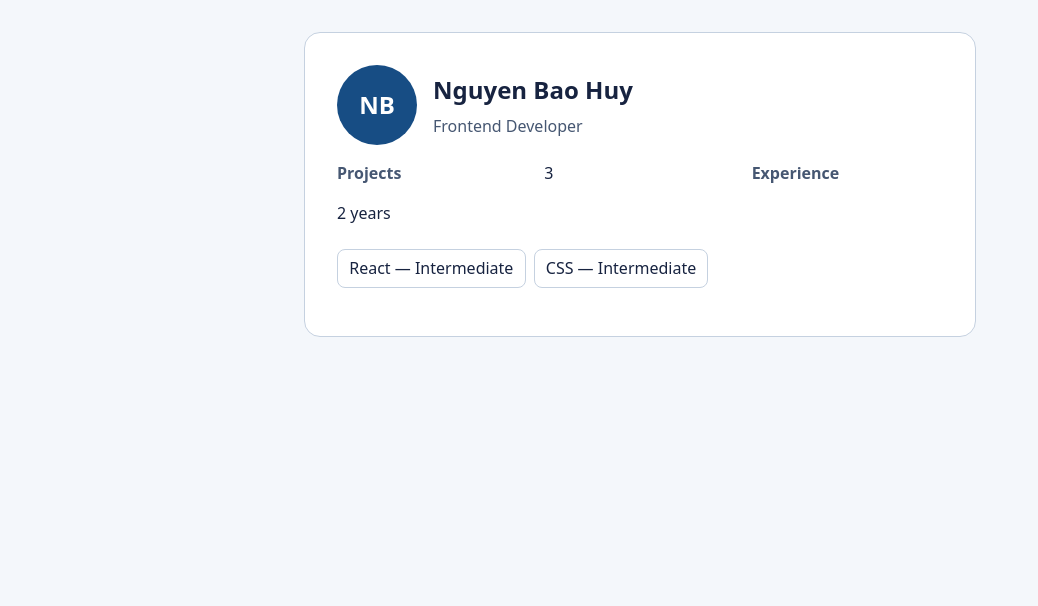
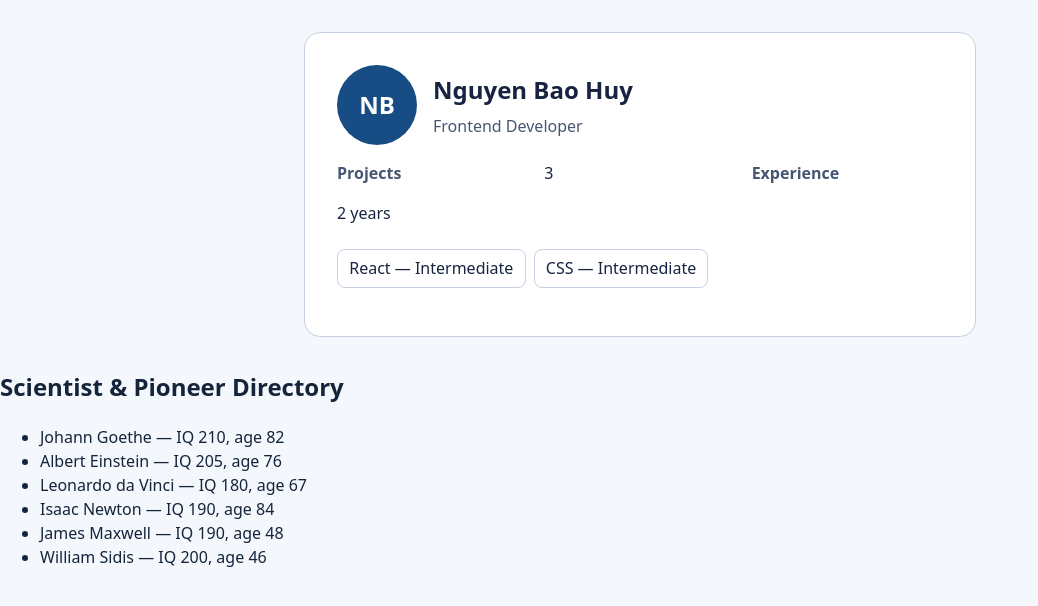
Before and after one commit to Bo-hwi/lab03-web-application, a React (Vite) app: page / in a window 1280 px wide. Shown: the top 606 px of the page, without its empty margins (0-1038 px from the left). Built offline with nearby package versions, Linux system fonts and the light colour scheme.

Commit message:
feat(ex2): normalize smartPeople schema with stable IDs

```diff
--- a/src/App.jsx
+++ b/src/App.jsx
@@ -1,4 +1,5 @@
 import { DeveloperCard } from "./components/DeveloperCard.jsx";
+import { ScientistDirectory } from "./components/ScientistDirectory.jsx";
 
 const skills = [
   { id: "react", name: "React", level: "Intermediate" },
@@ -6,5 +7,10 @@ const skills = [
 ];
 
 export default function App() {
-  return <main><DeveloperCard metrics={{ Projects: 3, Experience: "2 years" }} skills={skills} /></main>;
+  return (
+    <main>
+      <DeveloperCard metrics={{ Projects: 3, Experience: "2 years" }} skills={skills} />
+      <ScientistDirectory />
+    </main>
+  );
 }
--- /dev/null
+++ b/src/components/ScientistDirectory.jsx
@@ -0,0 +1,16 @@
+import { SMART_PEOPLE } from "../data/smartPeople.js";
+
+export function ScientistDirectory() {
+  return (
+    <section aria-labelledby="scientists-heading">
+      <h2 id="scientists-heading">Scientist & Pioneer Directory</h2>
+      <ul>
+        {SMART_PEOPLE.map((person) => (
+          <li key={person.id}>
+            {person.name} — IQ {person.iq}, age {person.age}
+          </li>
+        ))}
+      </ul>
+    </section>
+  );
+}
--- /dev/null
+++ b/src/data/smartPeople.js
@@ -0,0 +1,8 @@
+export const SMART_PEOPLE = [
+  { id: "sp-1", name: "Johann Goethe", age: 82, iq: 210 },
+  { id: "sp-2", name: "Albert Einstein", age: 76, iq: 205 },
+  { id: "sp-3", name: "Leonardo da Vinci", age: 67, iq: 180 },
+  { id: "sp-4", name: "Isaac Newton", age: 84, iq: 190 },
+  { id: "sp-5", name: "James Maxwell", age: 48, iq: 190 },
+  { id: "sp-6", name: "William Sidis", age: 46, iq: 200 },
+];
```
Also changed, not shown: 1 other file (tests, documents, lock files or other folders).
